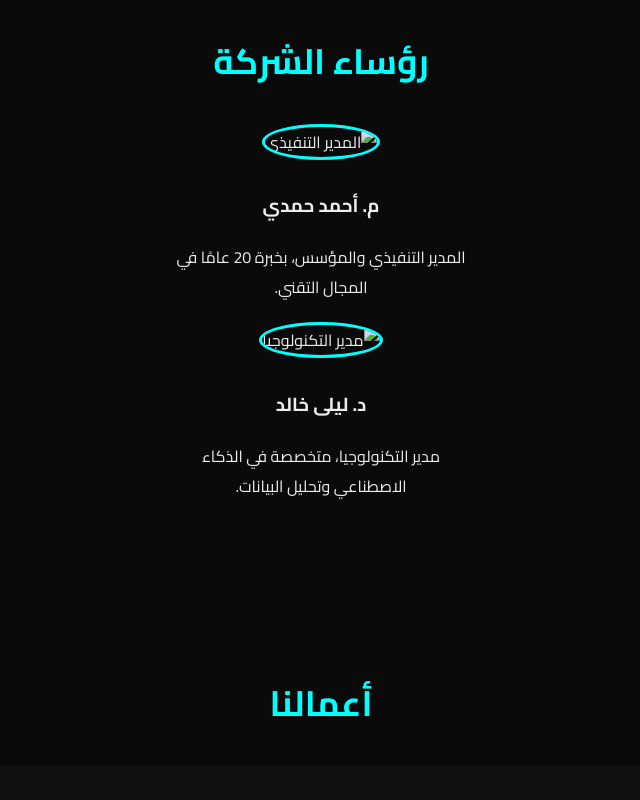
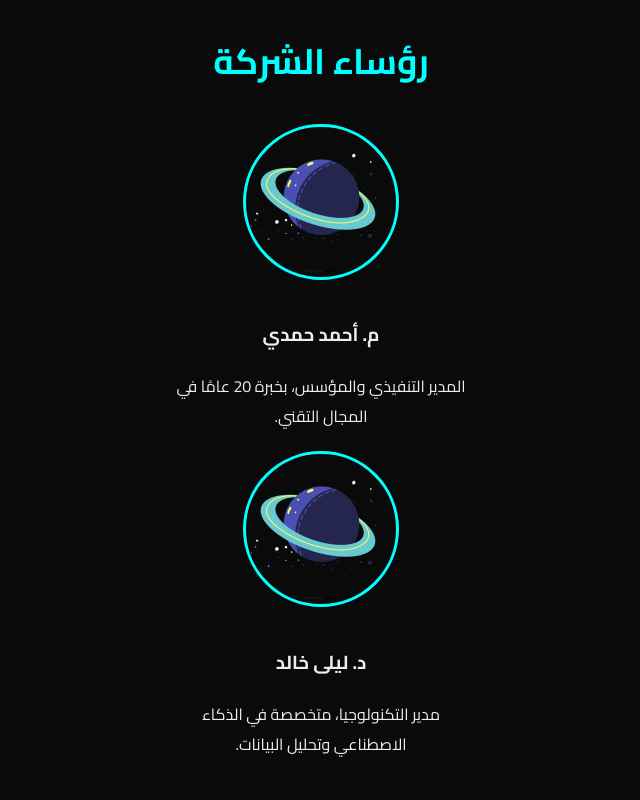
Before and after one commit to ahmedmohaaa/company, a plain HTML site: page index.html in a window 1280 px wide. Shown: the part 1460-2260 px from the top of the page, without its empty margins (319-959 px from the left). Drawn offline with nearby package versions, Linux system fonts and the light colour scheme.

Commit message:
Update index.html

```diff
--- a/index.html
+++ b/index.html
@@ -138,7 +138,7 @@
 
 <header>
   <div class="container">
-    <img src="—Pngtree—cartoon planet trajectory_4282115.png" alt="شعار الشركة" class="logo">
+    <img src="logo.png" alt="شعار الشركة" class="logo">
     <h1>شركة النخبة التقنية</h1>
     <nav>
       <a href="#about">عن الشركة</a>
@@ -166,12 +166,12 @@
 <section id="leaders">
   <h2>رؤساء الشركة</h2>
   <div class="leader">
-    <img src="—Pngtree—cartoon planet trajectory_4282115.png" alt="المدير التنفيذي">
+    <img src="logo.png" alt="المدير التنفيذي">
     <h3>م. أحمد حمدي</h3>
     <p>المدير التنفيذي والمؤسس، بخبرة 20 عامًا في المجال التقني.</p>
   </div>
   <div class="leader">
-    <img src="—Pngtree—cartoon planet trajectory_4282115.png" alt="مدير التكنولوجيا">
+    <img src="logo.png" alt="مدير التكنولوجيا">
     <h3>د. ليلى خالد</h3>
     <p>مدير التكنولوجيا، متخصصة في الذكاء الاصطناعي وتحليل البيانات.</p>
   </div>
```
